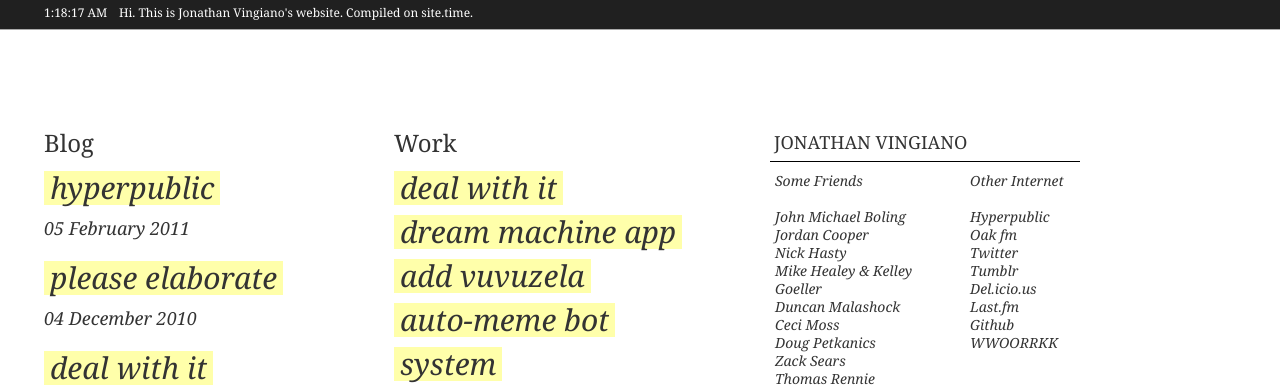
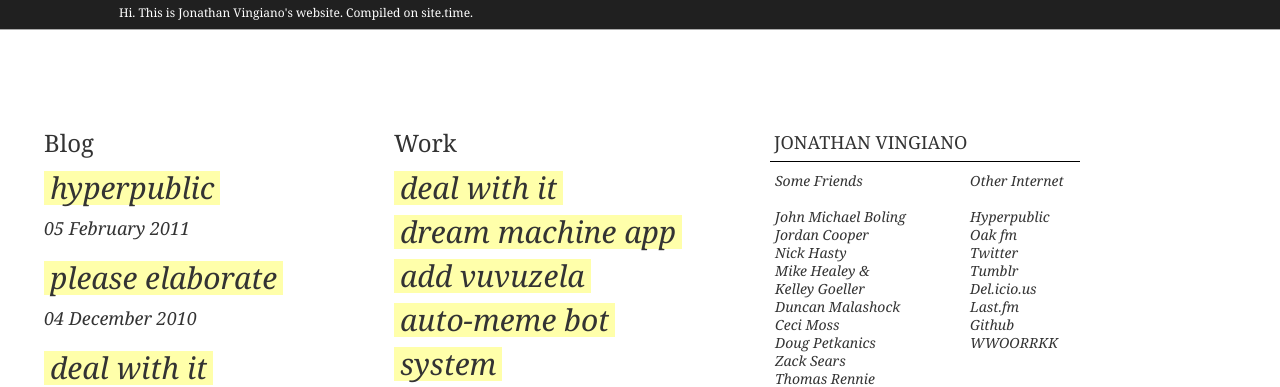
Before and after one commit to hackerunion-archives/jgv.github.com, a Jekyll site: the page built from index.html, in a window 1280 px wide. Shown: the top 387 px of the page. Built offline with Jekyll 4.4.1, drawn with Linux system fonts in a browser that asks for light colours; Markdown is read by kramdown in place of the engine named in the settings; the list of posts is cut into pages by our own code.

```diff
--- a/_layouts/default.html
+++ b/_layouts/default.html
@@ -1,7 +1,9 @@
 <!DOCTYPE html>
+<!--[if IE]><![endif]-->
 <html xmlns="http://www.w3.org/1999/xhtml" xml:lang="en" lang="en-us" dir="ltr">
   <head>
-    <meta http-equiv="content-type" content="text/html; charset=utf-8" />
+    <meta charset="utf-8">
+    <meta http-equiv="X-UA-Compatible" content="IE=edge,chrome=1">
     <meta name="Keywords" content="Jonathan Vingiano,Jon Vingiano,Jonny Vingiano,designer,developer,NYC,brooklyn,new museum,rhizome,hyperpublic,hyper public,jumppost,jgv">
     <meta name="Description" content="Designer and Developer from NYC. Currently at Hyperpublic. Previously with New Museum and Rhizome."/>
     <meta name="abstract" content="Designer and Developer from NYC." />
@@ -9,8 +11,15 @@
     <meta name="author" content="Jonathan Vingiano" />
     <meta name="distribution" content="Global" />
     <meta name="revisit-after" content="1 days" />
+    <meta http-equiv="imagetoolbar" content="false" />
 
     <title>{{ page.title }}</title>
+
+    <!--[if lt IE 9]>
+        <script src="http://ie7-js.googlecode.com/svn/version/2.1(beta4)/IE9.js"></script>
+        <script src="http://html5shim.googlecode.com/svn/trunk/html5.js"></script>
+        <![endif]-->
+
 
     <link href="http://feeds.feedburner.com/jgv" rel="alternate" title="Jonathan Vingiano" type="application/atom+xml" />
     <link href="/stylesheets/main.css" type="text/css" rel="stylesheet" media="screen, projection" />
@@ -55,12 +64,12 @@
 	        <li><a href="http://johnmichaelboling.com">John Michael Boling</a></li>
 	        <li><a href="http://jordancooper.wordpress.com">Jordan Cooper</a></li>
 	        <li><a href="http://jnhasty.com">Nick Hasty</a></li>
-	        <li><a href="http://kneeon.tv/">Mike Healey & Kelley Goeller</a></li>
+	        <li><a href="http://kneeon.tv/">Mike Healey &<br />Kelley Goeller</a></li>
 	        <li><a href="http://duncanmalashock.com">Duncan Malashock</a></li>
 	        <li><a href="http://amillionkeys.com">Ceci Moss</a></li>
 	        <li><a href="http://dougpetkanics.com/">Doug Petkanics</a></li>
 	        <li><a href="http://zacksears.com">Zack Sears</a></li>
-	        <li><a href="http://thomasrennie.com">Thomas Rennie</a></li>
+	        <li><a href="http://thomasrennie.net">Thomas Rennie</a></li>
 	      </ul>
 
 	      <ul class="simple-list social right">
--- a/javascripts/init.js
+++ b/javascripts/init.js
@@ -23,7 +23,7 @@ function updateClock (){
 	var currentTimeString = currentHours + ":" + currentMinutes + ":" + currentSeconds + " " + timeOfDay;
 
 	// Update the time display
-	document.getElementById("clock").firstChild.nodeValue = currentTimeString;
+	document.getElementById("clock").firstChild.nodeValUe = currentTimeString;
 
 };
 
```
